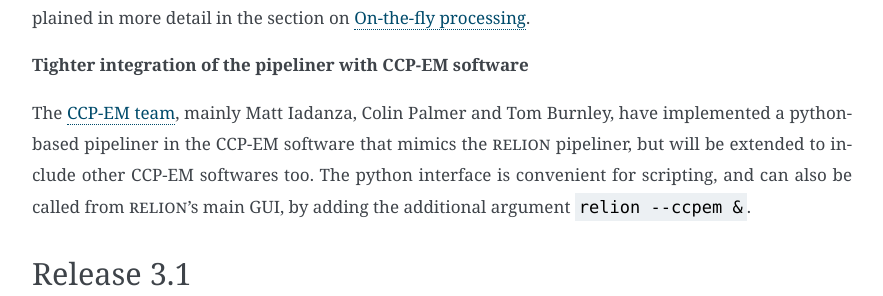
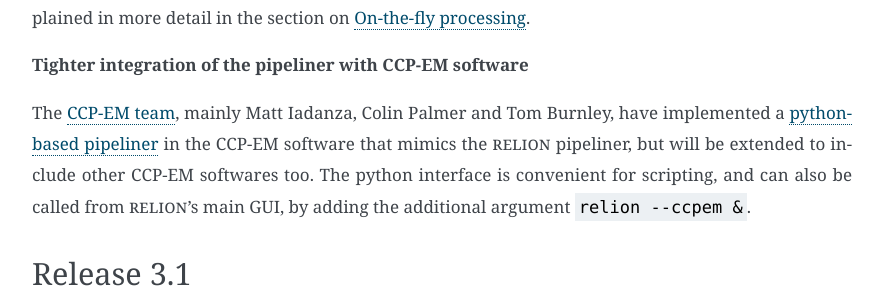
Before and after one commit to 3dem/relion-documents, a Sphinx documentation site: the page built from source/Whats-new.rst, in a window 1280 px wide and 900 px high, scrolled down 853 px. Shown: the part 159-455 px from the top of the window, without its empty margins (308-1191 px from the left). Built offline with Sphinx 7.4.7, drawn with Linux system fonts in a browser that asks for light colours; cross-references to code outside the pages are shown as plain code; part of the change alters nothing that is shown.

```diff
--- a/source/Whats-new.rst
+++ b/source/Whats-new.rst
@@ -24,7 +24,7 @@ Sjors developed a framework for the automated execution of predefined workflows,
 
 **Tighter integration of the pipeliner with CCP-EM software**
 
-The `CCP-EM team <https://www.ccpem.ac.uk/>`__, mainly Matt Iadanza, Colin Palmer and Tom Burnley, have implemented a python-based pipeliner in the CCP-EM software that mimics the |RELION| pipeliner, but will be extended to include other CCP-EM softwares too. The python interface is convenient for scripting, and can also be called from |RELION|'s main GUI, by adding the additional argument ``relion --ccpem &``.
+The `CCP-EM team <https://www.ccpem.ac.uk/>`__, mainly Matt Iadanza, Colin Palmer and Tom Burnley, have implemented a `python-based pipeliner <https://ccpem-pipeliner.readthedocs.io/en/latest/>`__ in the CCP-EM software that mimics the |RELION| pipeliner, but will be extended to include other CCP-EM softwares too. The python interface is convenient for scripting, and can also be called from |RELION|'s main GUI, by adding the additional argument ``relion --ccpem &``.
 
 
 Release 3.1
```
